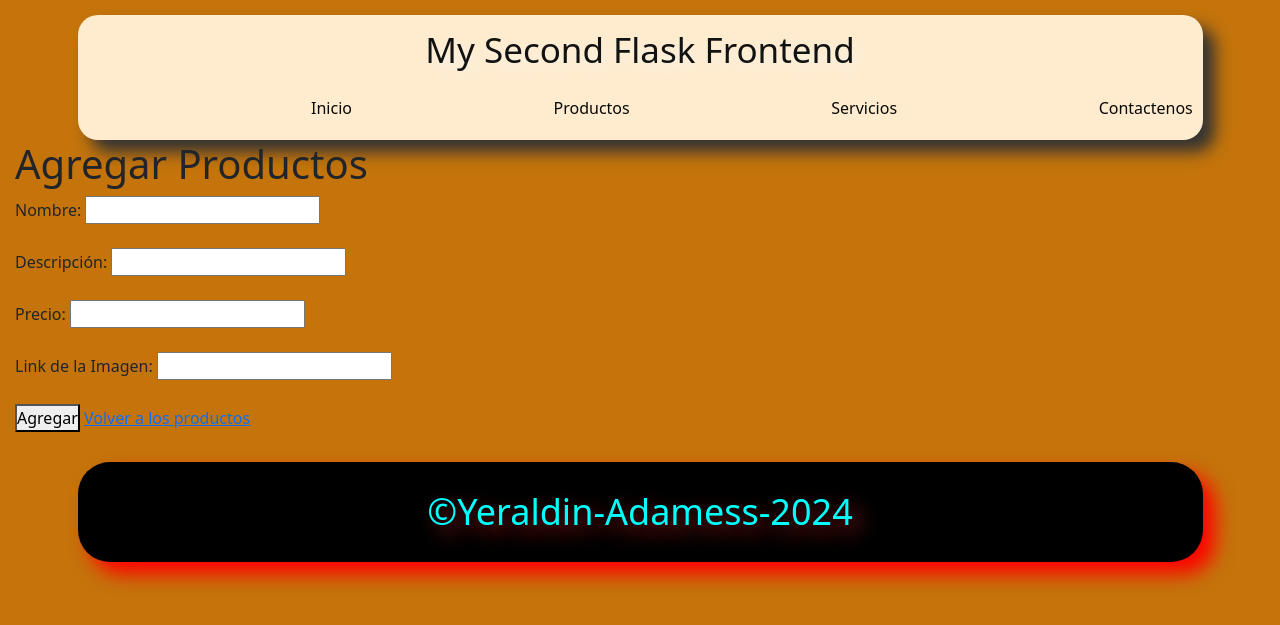
After one commit to yeraldin-22/servidores2, a Flask app: page /productos/agregar in a window 1280 px wide. The commit adds this page. Shown: the top 625 px of the page. Run offline with Flask 3, Linux system fonts and the light colour scheme.

Commit message:
servidores3

```diff
--- a/app.py
+++ b/app.py
@@ -1,4 +1,5 @@
-from flask import Flask, url_for, render_template
+from flask import Flask, url_for, render_template, request, redirect
+import db
 
 servidor2 = Flask(__name__)
 
@@ -6,5 +7,22 @@ servidor2 = Flask(__name__)
 def home():
    return render_template('index.html')
 
+@servidor2.route('/productos')
+def productos():
+   productos =db.get_all_products()
+   return render_template('productos.html', productos=productos)
+
+@servidor2.route('/productos/agregar', methods=('GET', 'POST'))
+def crear_productos():
+   if request.method == 'POST':
+      nombre = request.form['nombre']
+      descripcion = request.form ['descripcion']
+      precio = request.form ['precio']
+      imagen = request.form ['imagen']
+      db.add_product(nombre, descripcion, precio, imagen)
+      return redirect(url_for('productos'))
+   return render_template('crear-productos.html', productos=None)
+
 if __name__ == '__main__':
+   db.init_db()
    servidor2.run(debug=True)
--- /dev/null
+++ b/templates/crear-productos.html
@@ -0,0 +1,34 @@
+{% extends 'plantilla.html' %}
+
+{% block title %} AGREGAR PRODUCTO {% endblock %}
+
+{% block content %}
+<div class="contenedor-productos-crear">
+    <h1>{% if productos %} Editar {% else %} Agregar {% endif %} Productos </h1>
+    <form action="" method="post">
+        <input type="hidden" name="id_producto" value="{{ productos.id if productos else '' }}">
+
+        <!-- ESPACIO PARA EL NOMBRE -->
+        <label for="name">Nombre:</label>
+        <input type="text" name="nombre" value="{{ productos.nombre if productos else '' }}" required> <br><br>
+
+        <!-- ESPACIO PARA LA DESCRIPCIÓN -->
+        <label for="descripcion">Descripción:</label>
+        <input type="text" name="descripcion" value="{{ productos.descripcion if productos else '' }}" required>
+        <br><br>
+
+        <!-- ESPACIO PARA EL PRECIO -->
+        <label for="precio">Precio:</label>
+        <input type="number" name="precio" value="{{ productos.precio if productos else '' }}" required> <br><br>
+
+        <!-- ESPACIO PARA LA IMAGEN -->
+        <label for="imagen">Link de la Imagen:</label>
+        <input type="text" name="imagen" value="{{ productos.imagen if productos else '' }}" required> <br><br>
+
+        <!-- BOTÓN DE ENVÍO -->
+        <button type="submit">{% if productos %} Actualizar {% else %} Agregar {% endif %}</button>
+
+        <a href="={{url_for('productos')}}"> Volver a los productos</a>
+    </form>
+</div>
+{% endblock %}
--- a/templates/plantilla.html
+++ b/templates/plantilla.html
@@ -18,7 +18,7 @@
                 <a href= "{{url_for('home')}}">Inicio </a>
             </li>
             <li>
-                <a href= "{{url_for('home')}}">Productos </a>
+                <a href= "{{url_for('crear_productos')}}">Productos </a>
             </li>
             <li>
                 <a href= "{{url_for('home')}}">Servicios </a>
--- /dev/null
+++ b/templates/productos.html
@@ -0,0 +1,6 @@
+{% extends 'plantilla.html'%}
+
+{%block title %} Productos {% endblock %}
+
+{% block content %}
+{% endblock %}
```
Also changed, not shown: db.py (added, +47 -0 lines), productos.db (added).
